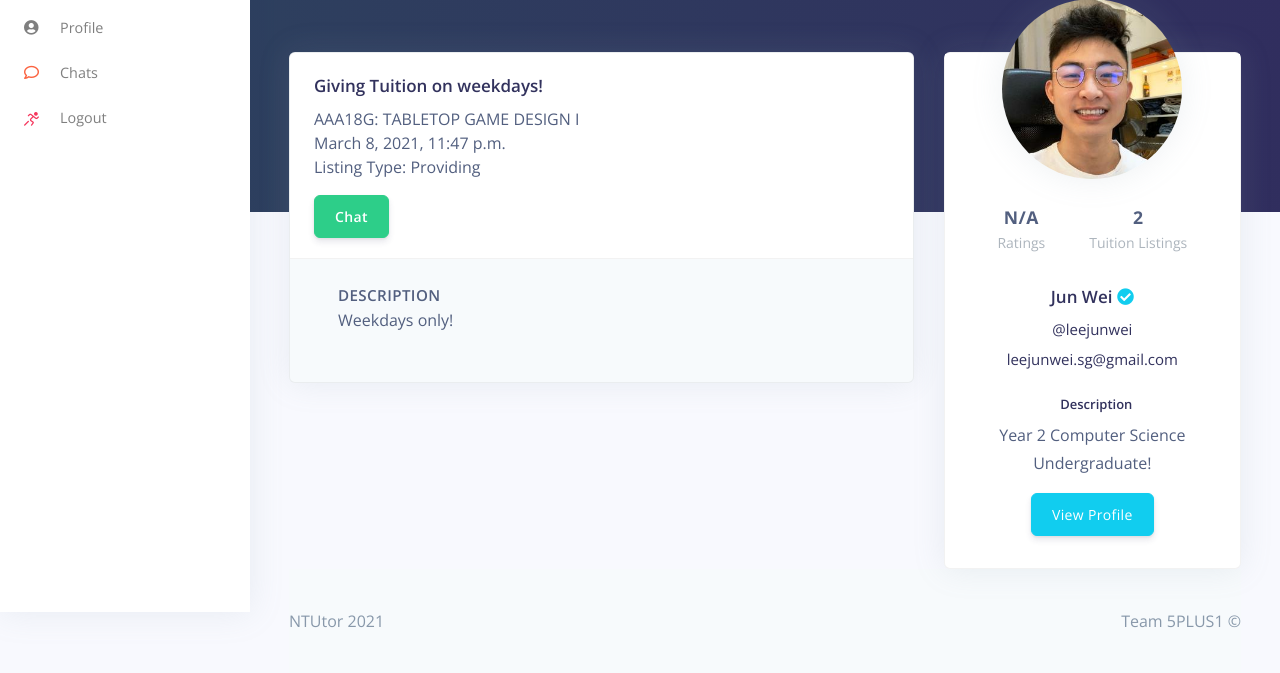
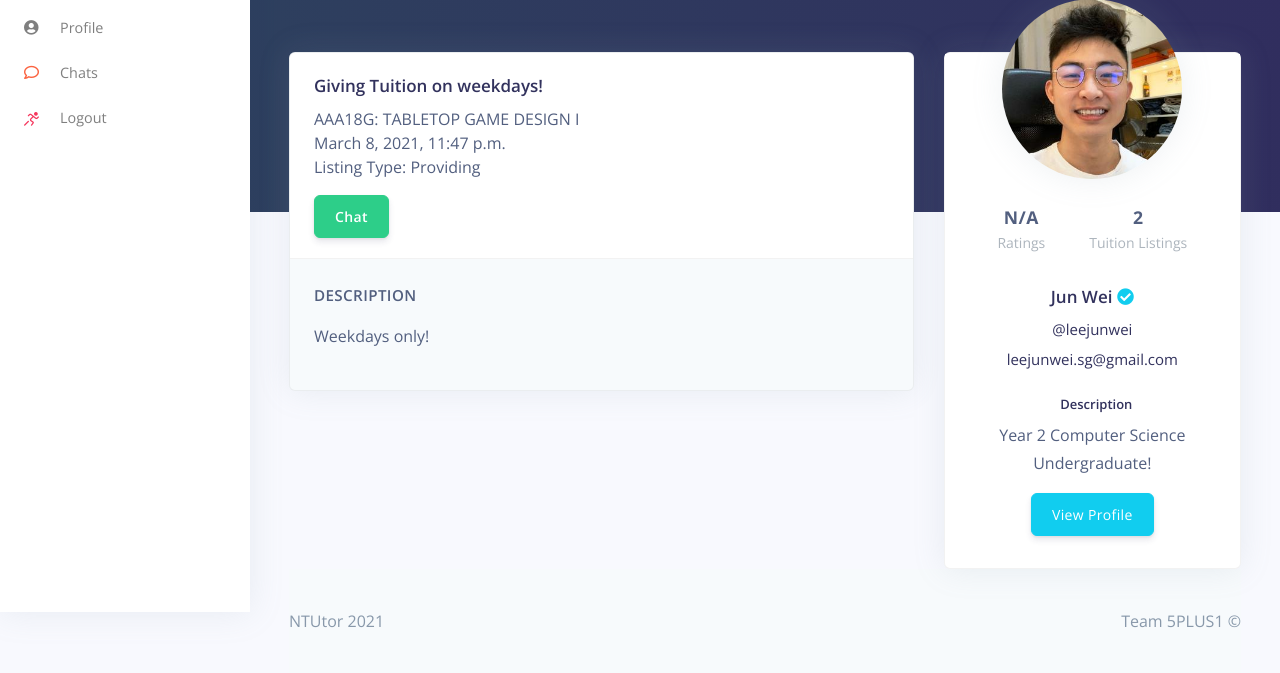
Before and after one commit to leejunweisg/NTUtor, a Django app: page /listing/view/2/ in a window 1280 px wide. Shown: the part 188-861 px from the top of the page. Run offline with Django 3.2, Linux system fonts and the light colour scheme; data comes from the database, SQL or seed files in the repository; some libraries are stand-ins or nearby versions.

Commit message:
Fixed missing line breaks on Listing Details page

```diff
--- a/listings/templates/listings/listing_detail.html
+++ b/listings/templates/listings/listing_detail.html
@@ -81,14 +81,10 @@
 
                 <!-- Description -->
                 <div class="card-body">
-                    <div class="pl-lg-4">
-                        <div class="row">
-                            <div class="col-md-12">
-                                <div class="form-group">
-                                    <span class="heading" for="input-address">Description</span>
-                                    <p>{{object.description}}</p>
-                                </div>
-                            </div>
+                    <div class="row">
+                        <div class="col-md-12">
+                            <span class="heading">Description</span>
+                            <p>{{object.description|linebreaks}}</p>
                         </div>
                     </div>
                 </div>
```
